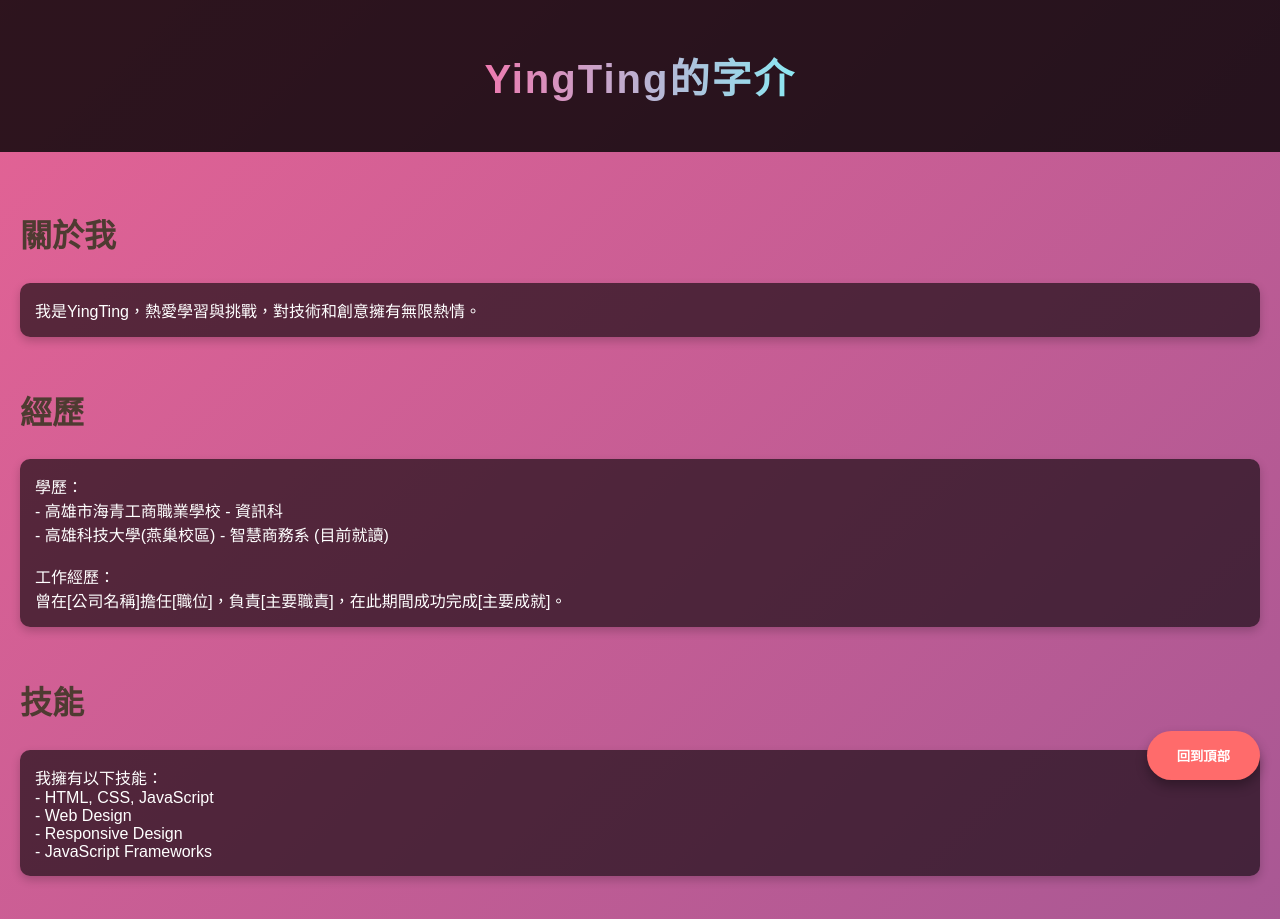
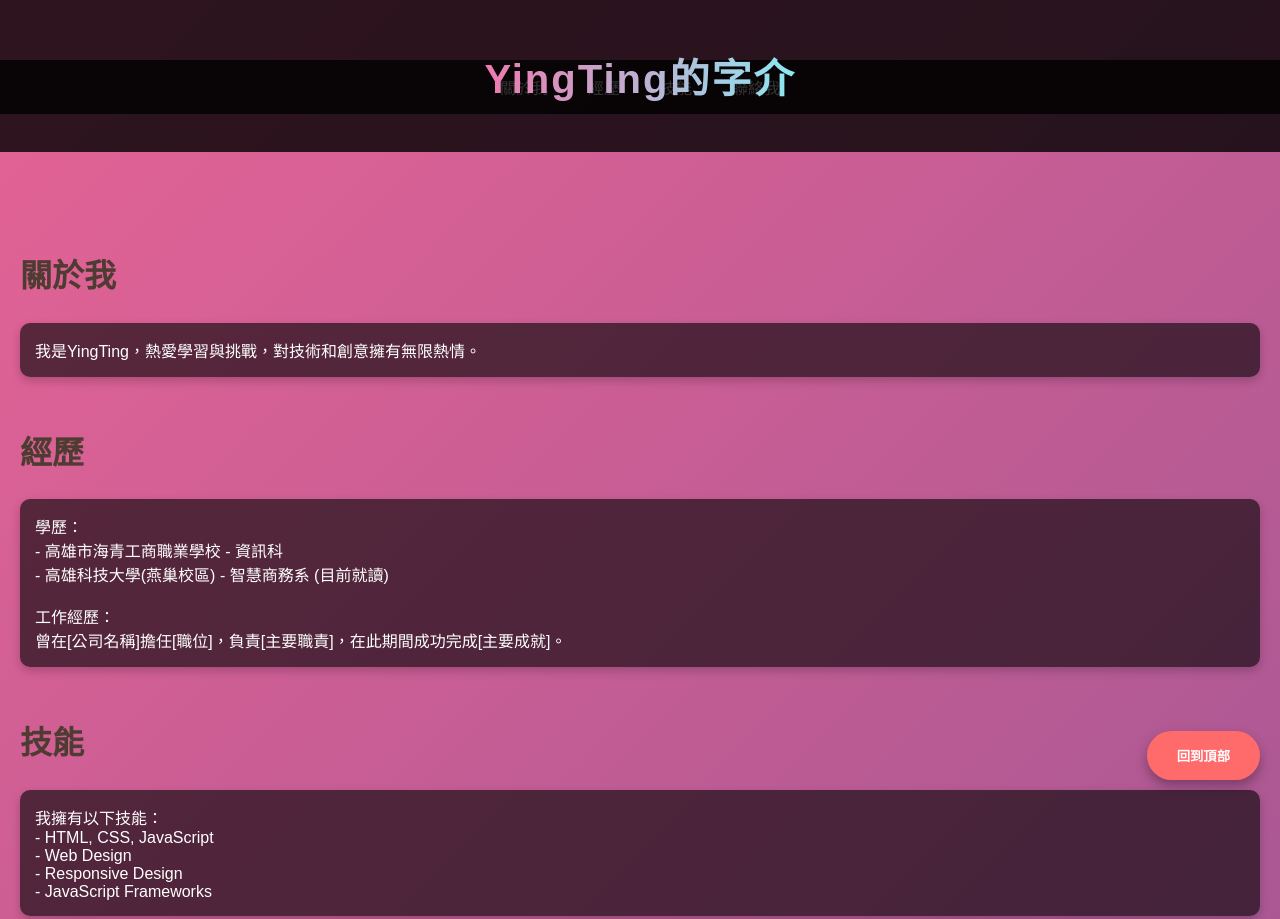
Before and after one commit to yingting-992/yingting-992.github.io, a plain HTML site: page index.html in a window 1280 px wide. Shown: the top 919 px of the page. Drawn offline with Linux system fonts and the light colour scheme.

Commit message:
first html

```diff
--- a/index.html
+++ b/index.html
@@ -4,6 +4,8 @@
     <meta charset="UTF-8">
     <meta name="viewport" content="width=device-width, initial-scale=1.0">
     <title>YingTing的字介</title>
+    <meta name="description" content="YingTing的個人簡介，包含關於我、經歷、技能和聯絡方式。">
+    <meta name="keywords" content="YingTing, 個人簡介, 技能, 經歷, 聯絡">
     <style>
         body {
             font-family: Arial, sans-serif;
@@ -14,6 +16,7 @@
             background-size: 400% 400%;
             animation: gradientAnimation 15s ease infinite;
             color: #fff;
+            scroll-behavior: smooth;
         }
 
         @keyframes gradientAnimation {
@@ -61,8 +64,29 @@
             }
         }
 
+        .nav {
+            display: flex;
+            justify-content: center;
+            background-color: rgba(0, 0, 0, 0.8);
+            position: fixed;
+            width: 100%;
+            top: 60px;
+            z-index: 999;
+        }
+
+        .nav a {
+            color: #fff;
+            padding: 15px 20px;
+            text-decoration: none;
+            transition: background-color 0.3s;
+        }
+
+        .nav a:hover {
+            background-color: rgba(255, 255, 255, 0.1);
+        }
+
         .content {
-            padding: 160px 20px 20px 20px;
+            padding: 200px 20px 20px 20px;
         }
 
         .section {
@@ -113,6 +137,12 @@
     <div class="header">
         <h1>YingTing的字介</h1>
     </div>
+    <div class="nav">
+        <a href="#about">關於我</a>
+        <a href="#experience">經歷</a>
+        <a href="#skills">技能</a>
+        <a href="#contact">聯絡我</a>
+    </div>
     <div class="content">
         <div class="section" id="about">
             <h2>關於我</h2>
```
